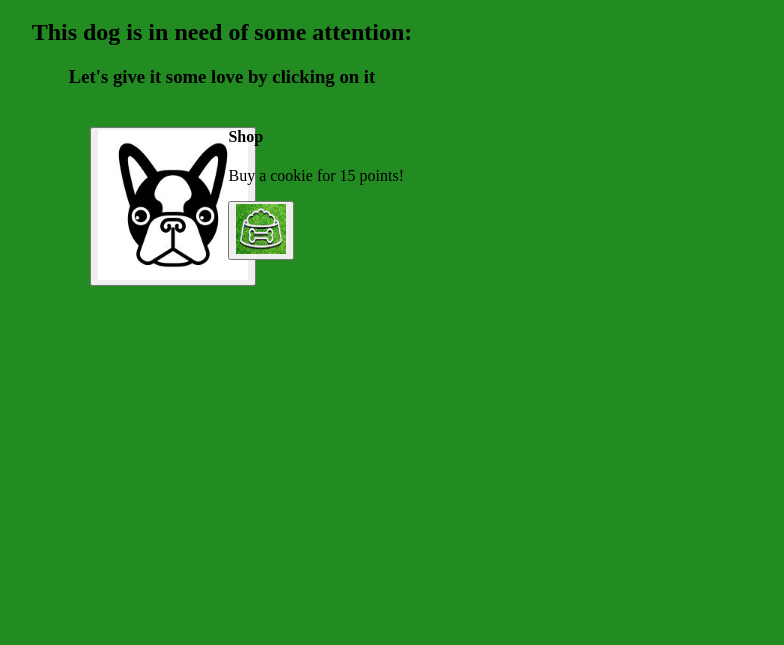
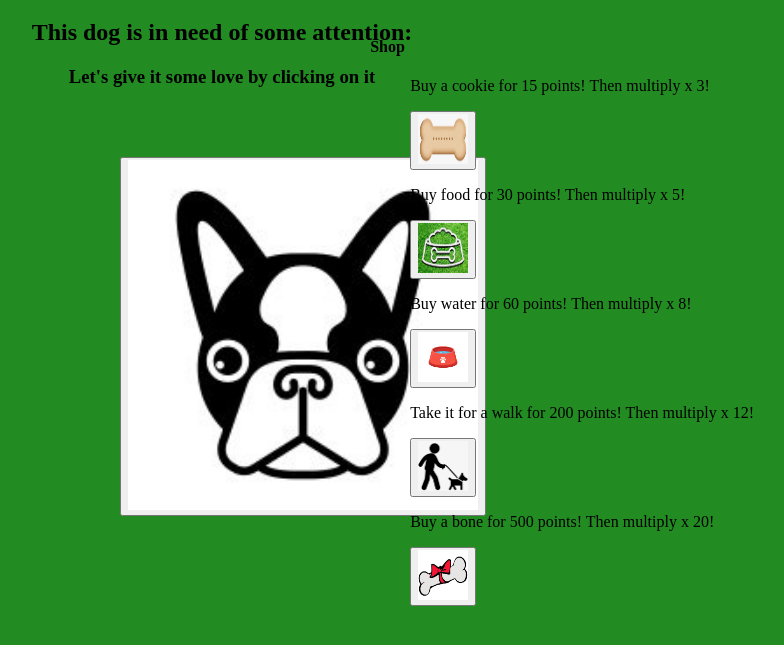
Before and after one commit to WendyQuarteer/cookie-clicker, a plain HTML site: page index.html in a window 1280 px wide. Shown: the part 61-706 px from the top of the page, without its empty margins (418-1202 px from the left). Drawn offline with Linux system fonts and the light colour scheme.

Commit message:
new pics added

```diff
--- a/index.html
+++ b/index.html
@@ -11,16 +11,34 @@
 <h3 id="comment"></h3>
 <div class="click-dog">
     <button type="button" id="run">
-        <img src="pics/boston.jpg" alt="Boston Terrier Icon" title="Love me!" width="150" height="150">
+        <img src="pics/boston.jpg" alt="Boston Terrier Icon" title="Love me!" width="350" height="350">
     </button>
 </div>
 <section class=shop>
     <h4>Shop</h4>
-    <p>Buy a cookie for 15 points! </p>
-    <div class="triple">
-        <button type="button" id="cookie">
-            <img src="pics/food.jpg" alt="snack" title="Feed your dog!" width=50px" height="50px">
-        </button>
+    <div class="multiply">
+        <ul>
+                <p>Buy a cookie for 15 points! Then multiply x 3!</p>
+                <button type="button" id="cookie">
+                    <img src="pics/cookie.jpg" alt="snack" title="Cookie!" width=50px" height="50px">
+                </button>
+            <p>Buy food for 30 points! Then multiply x 5!</p>
+            <button type="button" id="food">
+                <img src="pics/food.jpg" alt="food" title="Food!" width="50px" height="50px">
+            </button>
+            <p>Buy water for 60 points! Then multiply x 8!</p>
+            <button type="button" id="drink">
+                <img src="pics/water.jpg" alt="water" title="Drink!" width="50px" height="50px">
+            </button>
+            <p>Take it for a walk for 200 points! Then multiply x 12!</p>
+            <button type="button" id="walk">
+                <img src="pics/walk.jpg" alt="walk" title="Walk!" width="50px" height="50px">
+            </button>
+            <p>Buy a bone for 500 points! Then multiply x 20!</p>
+            <button type="button" id="bone">
+                <img src="pics/bone.jpg" alt="bone" title="Dog-bone!" width="50px" height="50px">
+            </button>
+        </ul>
     </div>
 </section>
 
--- a/script.js
+++ b/script.js
@@ -27,14 +27,12 @@ document.getElementById("cookie").addEventListener("click", function cookie() {
     let cookie = 15;
     if (points < 15) {
         console.log(points);
-        //comment.innerText = ('Your score isn\'t high enough, keep giving it all your love');
+        comment.innerText = ('Your score isn\'t high enough, keep giving it all your love');
     } else {
-        //comment.innerText = ('Congratulations you just bought a cookie for the dog!');
         points = points - cookie;
-        console.log(points)
-        label.innerText = (`Your points: ${points}`);
+        label.innerText = (`Your points: ${points}` + '\"multiplier x 3\" ');
         console.log(label.innerText);
         click *= 3;
-        comment.innerText = ('That\'s right, from here on out you are getting triple the points!');
+        comment.innerText = ('You just bought a cookie for the dog, from here on out you are getting triple the points!');
     }
 });
--- a/style.css
+++ b/style.css
@@ -8,12 +8,13 @@ h1,h2,h3 {
 
 #run {
     position: relative;
-    top: 20px;
-    left: 500px;
+    top: 50px;
+    left: 530px;
     float: left;
 }
- .shop{
+.shop{
     position: relative;
     float: right;
-    right: 450px;
+    right: 100px;
+    top: -90px;
 }
```
Also changed, not shown: pics/bone.jpg (added), pics/cookie.jpg (added), pics/walk.jpg (added), pics/water.jpg (added).
